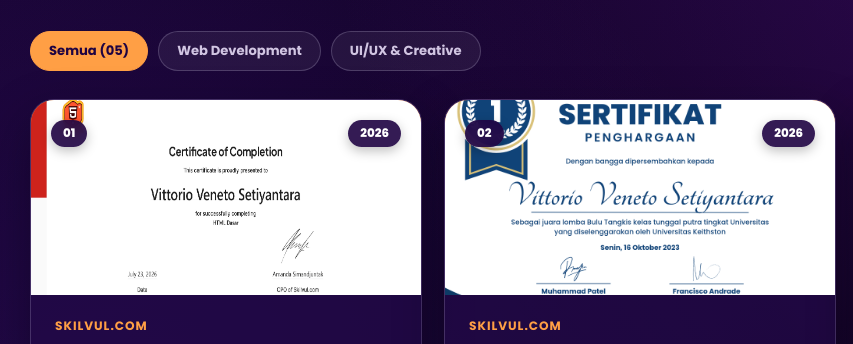
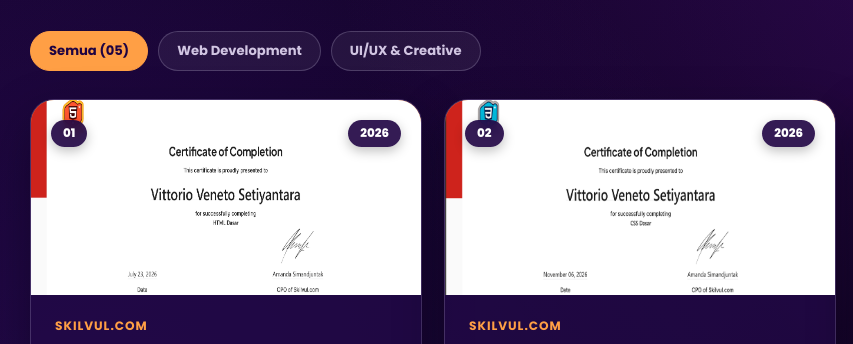
Before and after one commit to vittoYEEE/portofolio-utama, a website: page certificates.html in a window 1280 px wide. Shown: the part 338-682 px from the top of the page, 0-853 px from the left. Drawn offline with Linux system fonts and the light colour scheme.

Commit message:
benerin sertifikat

```diff
--- a/certificates.html
+++ b/certificates.html
@@ -95,10 +95,7 @@
               <span class="cert-thumb-year">2026</span>
             </div>
 
-            <img
-              src="./asset/Sertifikat Penghargaan Juara Merah Putih Biru.png"
-              alt=""
-            />
+            <img src="./asset/css.png" alt="" />
           </div>
           <div class="cert-page-body">
             <span class="cert-page-issuer">Skilvul.com</span>
```
Also changed, not shown: asset/9810a6cf95820cddfe051ef1b72b2808.jpg (added).
